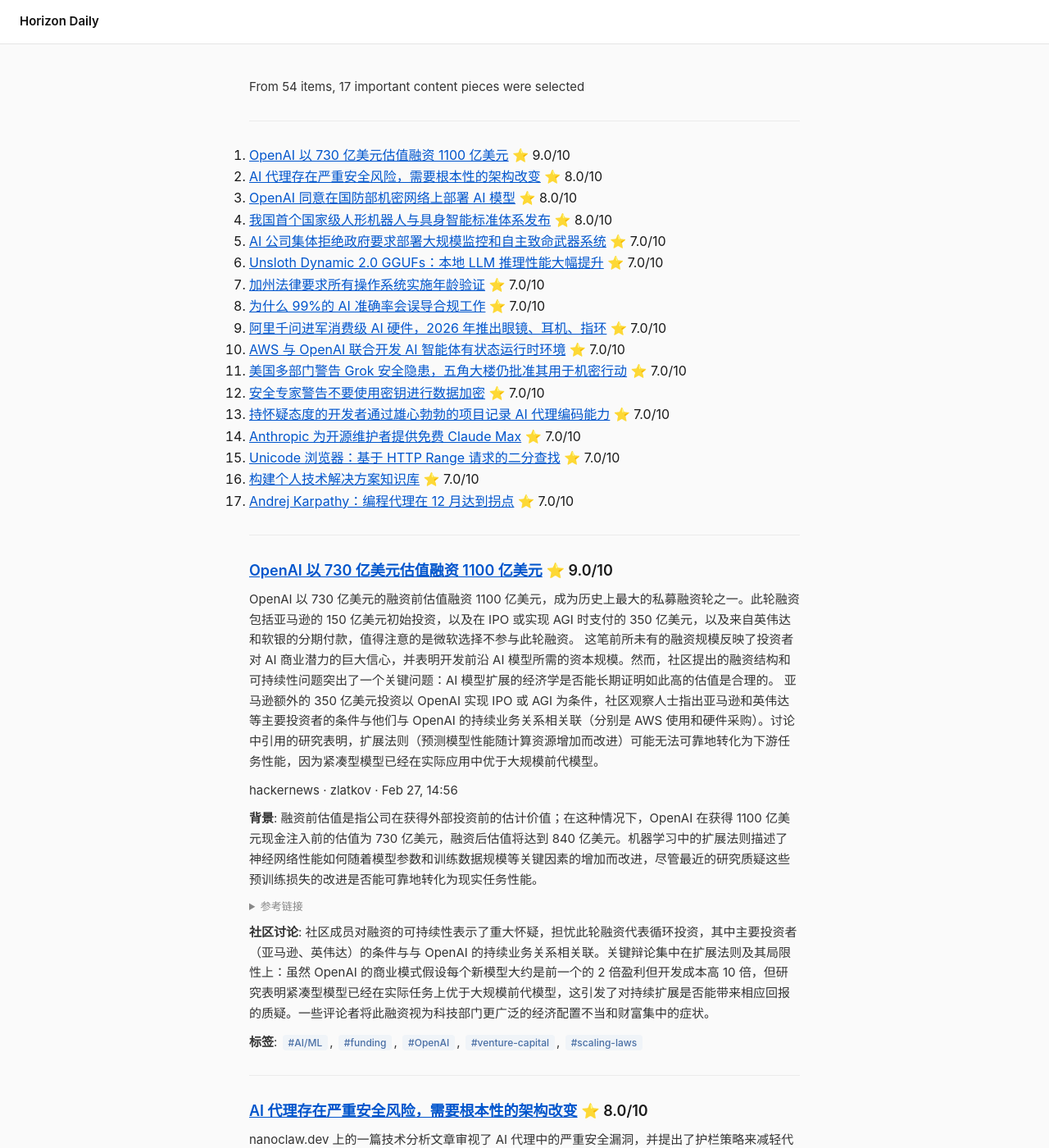
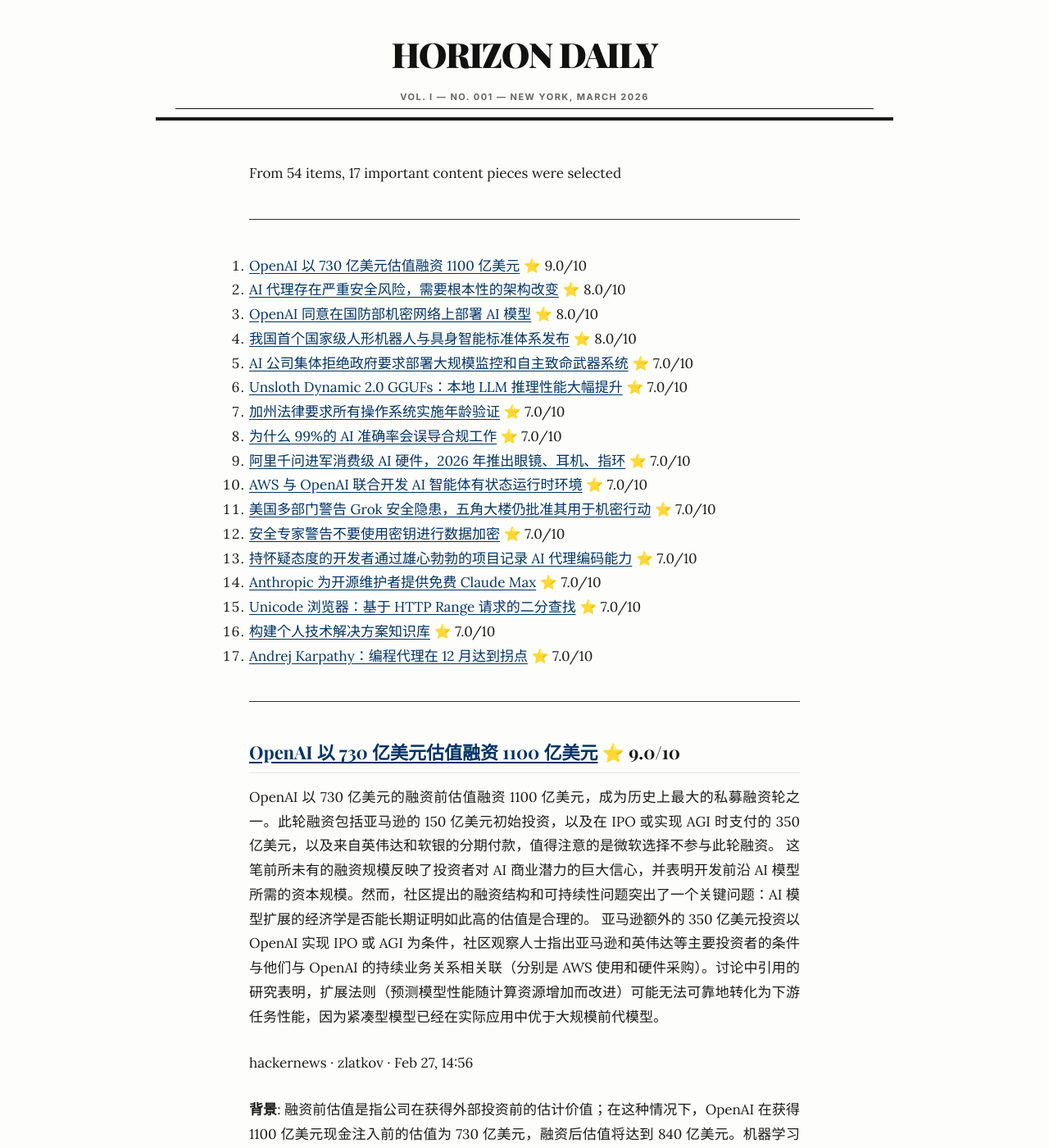
Before and after one commit to FundLawyer-Codes/Horizon, a Jekyll site: the page built from _posts/2026-02-28-summary-zh.md, in a window 1280 px wide and 1400 px high. Shown: the whole window at 82% size. Built offline with Jekyll 4.4.1, drawn with Linux system fonts in a browser that asks for light colours.

Commit message:
Update default.html

```diff
--- a/_layouts/default.html
+++ b/_layouts/default.html
@@ -4,42 +4,132 @@
   <meta charset="UTF-8">
   <meta name="viewport" content="width=device-width, initial-scale=1.0">
   <title>{{ page.title | default: site.title }}</title>
+
+  <link href="https://fonts.googleapis.com/css2?family=Lora:ital,wght@0,400;0,700;1,400&family=Playfair+Display:wght@700;900&family=Inter:wght@400;700&display=swap" rel="stylesheet">
+
   <style>
     *, *::before, *::after { box-sizing: border-box; margin: 0; padding: 0; }
+
+    /* 1. 模拟新闻纸底色与整体质感 */
     body {
-      font-family: -apple-system, BlinkMacSystemFont, "Segoe UI", Helvetica, Arial, sans-serif;
-      font-size: 16px; line-height: 1.65; color: #1a1a1a; background: #fafafa;
+      font-family: "Lora", "PingFang SC", "Source Han Serif SC", "思源宋体", serif;
+      font-size: 17px;
+      line-height: 1.75;
+      color: #1a1a1a;
+      background: #fdfdfb; /* 经典的报纸米白 */
+      -webkit-font-smoothing: antialiased;
     }
+
+    /* 2. 顶部页眉：WSJ 标志性的双线设计 */
     header {
-      position: sticky; top: 0; z-index: 100;
-      background: #fff; border-bottom: 1px solid #e5e5e5;
-      display: flex; align-items: center; justify-content: space-between;
-      padding: 14px 24px;
+      max-width: 900px;
+      margin: 0 auto;
+      padding: 30px 24px 10px;
+      text-align: center;
+      border-bottom: 4px solid #1a1a1a; /* 粗线 */
+      position: relative;
     }
-    .site-name { font-size: 15px; font-weight: 600; color: #111; }
+
+    header::after {
+      content: "";
+      display: block;
+      margin-top: 4px;
+      border-bottom: 1px solid #1a1a1a; /* 细线，构成双线感 */
+    }
+
+    .site-name {
+      font-family: "Playfair Display", serif;
+      font-size: 42px;
+      font-weight: 900;
+      letter-spacing: -1.5px;
+      color: #111;
+      text-transform: uppercase;
+    }
+
     .site-name a { color: inherit; text-decoration: none; }
-    main { max-width: 720px; margin: 0 auto; padding: 40px 24px 80px; }
-    h1 { font-size: 22px; font-weight: 600; margin-bottom: 24px; }
-    h2 { font-size: 18px; font-weight: 600; margin: 28px 0 8px; }
-    p  { font-size: 15px; color: #333; margin-bottom: 10px; }
-    a  { color: #0055cc; }
+
+    /* 模拟报纸卷头信息 */
+    .header-meta {
+      font-family: "Inter", sans-serif;
+      font-size: 11px;
+      font-weight: 700;
+      text-transform: uppercase;
+      letter-spacing: 1.5px;
+      color: #666;
+      margin-top: 5px;
+    }
+
+    /* 3. 主体内容布局 */
+    main {
+      max-width: 720px;
+      margin: 0 auto;
+      padding: 50px 24px 80px;
+    }
+
+    /* 4. 文章标题：权威感 */
+    h1 {
+      font-family: "Playfair Display", serif;
+      font-size: 36px;
+      font-weight: 900;
+      line-height: 1.1;
+      margin-bottom: 30px;
+      text-align: center;
+    }
+
+    h2 {
+      font-family: "Playfair Display", serif;
+      font-size: 22px;
+      font-weight: 700;
+      margin: 40px 0 15px;
+      border-bottom: 1px solid #e5e5e5;
+      padding-bottom: 5px;
+    }
+
+    /* 5. 正文排版：两端对齐是关键 */
+    p {
+      margin-bottom: 1.6em;
+      text-align: justify;
+      text-justify: inter-character;
+    }
+
+    /* 链接颜色：WSJ 暗蓝色 */
+    a { color: #003366; text-decoration: underline; text-underline-offset: 3px; }
+    a:hover { color: #0055cc; }
+
+    /* 6. 代码块微调：保持专业感 */
     code {
-      font-family: inherit; font-size: 12px; font-weight: 500;
-      background: #f0f4f8; color: #4a6fa5;
-      border-radius: 4px; padding: 2px 7px; margin: 0 2px;
+      font-family: "Inter", monospace;
+      font-size: 13px;
+      background: #f0f2f5;
+      color: #333;
+      border-radius: 2px;
+      padding: 2px 5px;
     }
-    hr { border: none; border-top: 1px solid #ebebeb; margin: 28px 0; }
-    details { margin: 8px 0; }
-    summary { font-size: 13px; color: #888; cursor: pointer; }
+
+    hr { border: none; border-top: 1px double #333; margin: 40px 0; height: 3px; }
+
+    /* 首字下沉：让第一段很有范儿 */
+    main > p:first-of-type::first-letter {
+      float: left;
+      font-family: "Playfair Display", serif;
+      font-size: 68px;
+      line-height: 54px;
+      padding-top: 4px;
+      padding-right: 10px;
+      font-weight: 900;
+    }
+
     @media (max-width: 600px) {
-      header { padding: 12px 16px; }
-      main { padding: 24px 16px 60px; }
+      .site-name { font-size: 32px; }
+      h1 { font-size: 28px; }
+      main { padding: 30px 16px 60px; }
     }
   </style>
 </head>
 <body>
   <header>
     <div class="site-name"><a href="{{ site.baseurl }}/">Horizon Daily</a></div>
+    <div class="header-meta">Vol. I — No. 001 — New York, March 2026</div>
   </header>
   <main>
     {{ content }}
```
